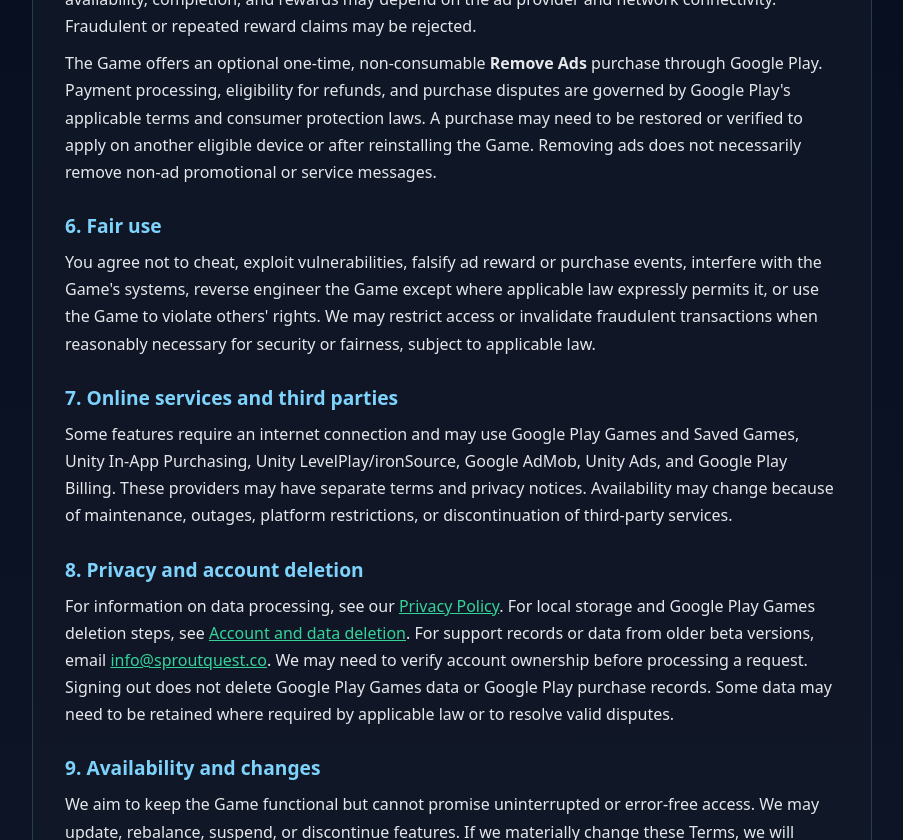
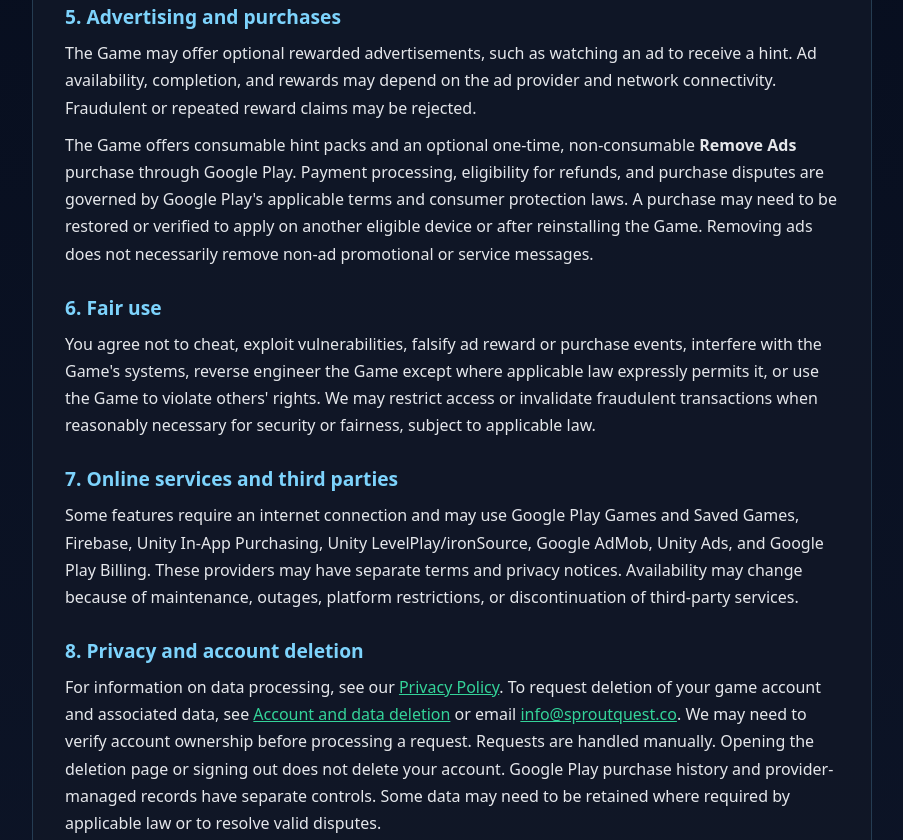
Before and after one commit to alperenkaptan/iso-escape, a plain HTML site: page terms-of-service.html in a window 1280 px wide. Shown: the part 1200-2040 px from the top of the page, without its empty margins (188-1091 px from the left). Drawn offline with Linux system fonts and the light colour scheme.

Commit message:
Align game terms with online hint wallets and deletion requests

```diff
--- a/terms-of-service.html
+++ b/terms-of-service.html
@@ -24,26 +24,26 @@
   <nav><a href="privacy-policy.html">Privacy Policy</a><a href="mailto:info@sproutquest.co">Contact Support</a></nav>
   <article>
     <h1>Iso Escape — Terms of Service</h1>
-    <p class="muted">Last updated: October 25, 2026</p>
+    <p class="muted">Last updated: November 1, 2026</p>
     <p>These Terms govern your use of <strong>Iso Escape</strong> (the “Game”), published under the <strong>SproutQuest</strong> brand by an independent developer. By installing or using the Game, you agree to these Terms. If you do not agree, please stop using the Game. Mandatory consumer rights under applicable law remain unaffected.</p>
     <h2>1. Who may use the Game</h2>
     <p>Iso Escape is intended for players aged <strong>13 and older</strong>. If you are below the age at which you can independently agree to these Terms in your country, a parent or legal guardian should review and approve your use. The Game is not designed or marketed for children under 13.</p>
     <h2>2. The Game and your license</h2>
     <p>We grant you a personal, non-exclusive, non-transferable, revocable license to play the Game for lawful, non-commercial entertainment, subject to these Terms and the applicable app store rules. The Game and its content remain the property of their respective rights holders; you do not acquire ownership of the Game or its assets.</p>
     <h2>3. Guest play, accounts, and progress</h2>
-    <p>You may play offline as a guest or optionally sign in through Google Play Games. Level progress can synchronize through Google Saved Games. Hints and cooldowns stay on your device. Remove Ads belongs to the purchasing Google Play store account, which may differ from your Play Games account. Local progress can be lost after clearing app data or uninstalling. Synchronization and recovery depend on the integrated platforms; the Game does not operate its own account server. Older closed-beta accounts and progress are not imported into this version.</p>
+    <p>You may play offline as a guest or optionally sign in through Google Play Games. Level progress can synchronize through Google Saved Games. Hint balances and cooldowns are managed through Firebase Authentication, Firestore and Cloud Functions; hint spending requires an internet connection. When you sign out, previous guest level progress resumes locally without returning hints already transferred to an account. Remove Ads belongs to the purchasing Google Play store account, which may differ from your Play Games account. Local progress can be lost after clearing app data or uninstalling. Synchronization and recovery depend on the integrated platforms; the Game uses managed Firebase services for game identities and hint wallets. Older closed-beta accounts and progress are not imported into this version.</p>
     <p>You are responsible for safeguarding access to your account and for activity carried out through it. Please do not impersonate others or attempt to access another player's data.</p>
     <h2>4. Virtual rewards and hints</h2>
     <p>Hints, tokens, stars, and other in-game rewards are gameplay features. Unless the Game explicitly states otherwise, they have no cash value, cannot be redeemed for money, and cannot be transferred or sold between players. We may adjust game balancing, rewards, levels, and features to improve fairness, security, and gameplay, subject to applicable law.</p>
     <h2>5. Advertising and purchases</h2>
     <p>The Game may offer optional rewarded advertisements, such as watching an ad to receive a hint. Ad availability, completion, and rewards may depend on the ad provider and network connectivity. Fraudulent or repeated reward claims may be rejected.</p>
-    <p>The Game offers an optional one-time, non-consumable <strong>Remove Ads</strong> purchase through Google Play. Payment processing, eligibility for refunds, and purchase disputes are governed by Google Play's applicable terms and consumer protection laws. A purchase may need to be restored or verified to apply on another eligible device or after reinstalling the Game. Removing ads does not necessarily remove non-ad promotional or service messages.</p>
+    <p>The Game offers consumable hint packs and an optional one-time, non-consumable <strong>Remove Ads</strong> purchase through Google Play. Payment processing, eligibility for refunds, and purchase disputes are governed by Google Play's applicable terms and consumer protection laws. A purchase may need to be restored or verified to apply on another eligible device or after reinstalling the Game. Removing ads does not necessarily remove non-ad promotional or service messages.</p>
     <h2>6. Fair use</h2>
     <p>You agree not to cheat, exploit vulnerabilities, falsify ad reward or purchase events, interfere with the Game's systems, reverse engineer the Game except where applicable law expressly permits it, or use the Game to violate others' rights. We may restrict access or invalidate fraudulent transactions when reasonably necessary for security or fairness, subject to applicable law.</p>
     <h2>7. Online services and third parties</h2>
-    <p>Some features require an internet connection and may use Google Play Games and Saved Games, Unity In-App Purchasing, Unity LevelPlay/ironSource, Google AdMob, Unity Ads, and Google Play Billing. These providers may have separate terms and privacy notices. Availability may change because of maintenance, outages, platform restrictions, or discontinuation of third-party services.</p>
+    <p>Some features require an internet connection and may use Google Play Games and Saved Games, Firebase, Unity In-App Purchasing, Unity LevelPlay/ironSource, Google AdMob, Unity Ads, and Google Play Billing. These providers may have separate terms and privacy notices. Availability may change because of maintenance, outages, platform restrictions, or discontinuation of third-party services.</p>
     <h2>8. Privacy and account deletion</h2>
-    <p>For information on data processing, see our <a href="privacy-policy.html">Privacy Policy</a>. For local storage and Google Play Games deletion steps, see <a href="delete-account/">Account and data deletion</a>. For support records or data from older beta versions, email <a href="mailto:info@sproutquest.co?subject=Iso%20Escape%20Account%20Deletion">info@sproutquest.co</a>. We may need to verify account ownership before processing a request. Signing out does not delete Google Play Games data or Google Play purchase records. Some data may need to be retained where required by applicable law or to resolve valid disputes.</p>
+    <p>For information on data processing, see our <a href="privacy-policy.html">Privacy Policy</a>. To request deletion of your game account and associated data, see <a href="delete-account/">Account and data deletion</a> or email <a href="mailto:info@sproutquest.co?subject=Iso%20Escape%20Account%20Deletion">info@sproutquest.co</a>. We may need to verify account ownership before processing a request. Requests are handled manually. Opening the deletion page or signing out does not delete your account. Google Play purchase history and provider-managed records have separate controls. Some data may need to be retained where required by applicable law or to resolve valid disputes.</p>
     <h2>9. Availability and changes</h2>
     <p>We aim to keep the Game functional but cannot promise uninterrupted or error-free access. We may update, rebalance, suspend, or discontinue features. If we materially change these Terms, we will update this page and provide additional notice where required by law. Continued use after an applicable change takes effect may constitute acceptance where legally permitted.</p>
     <h2>10. Liability and consumer rights</h2>
```
